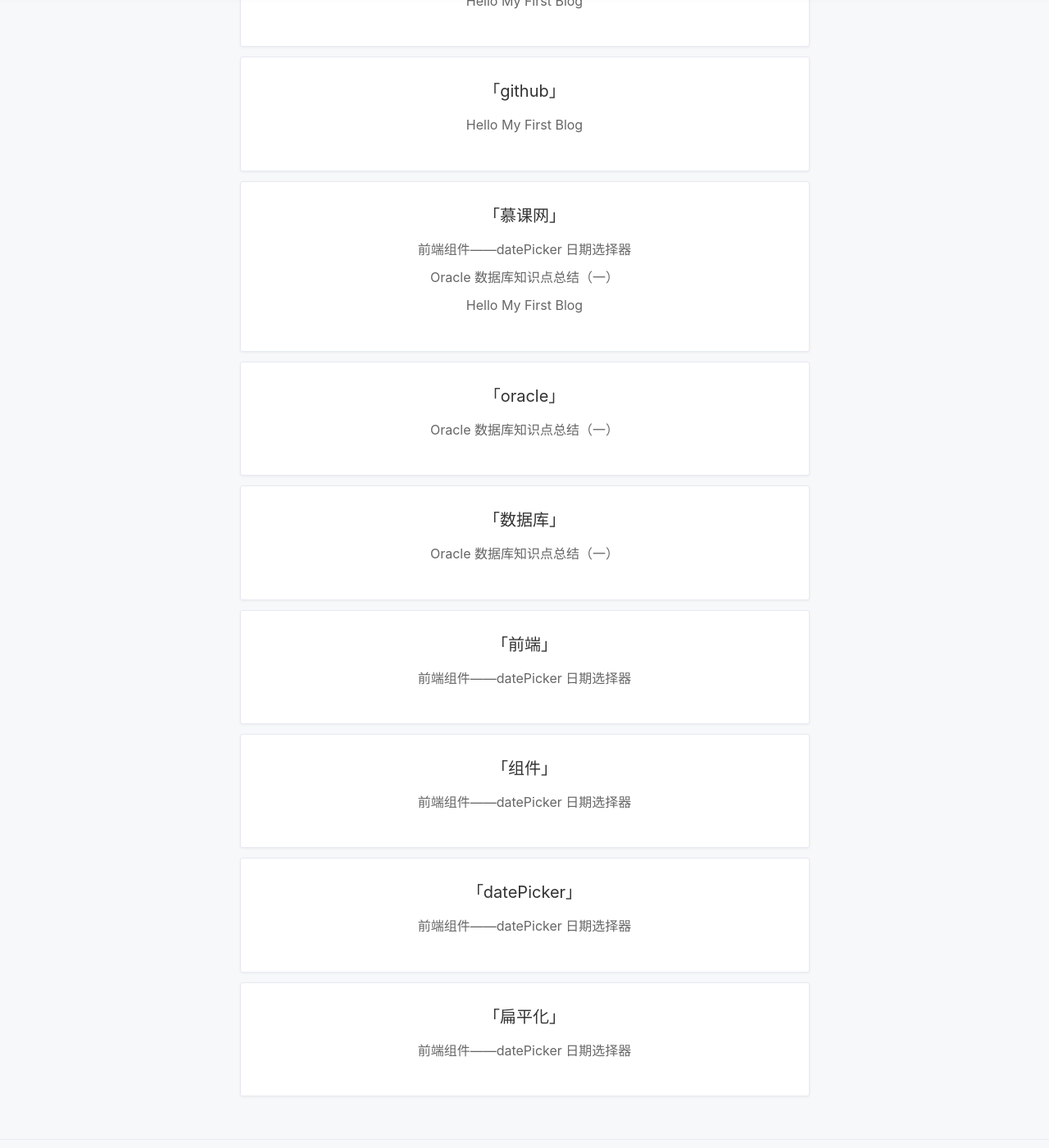
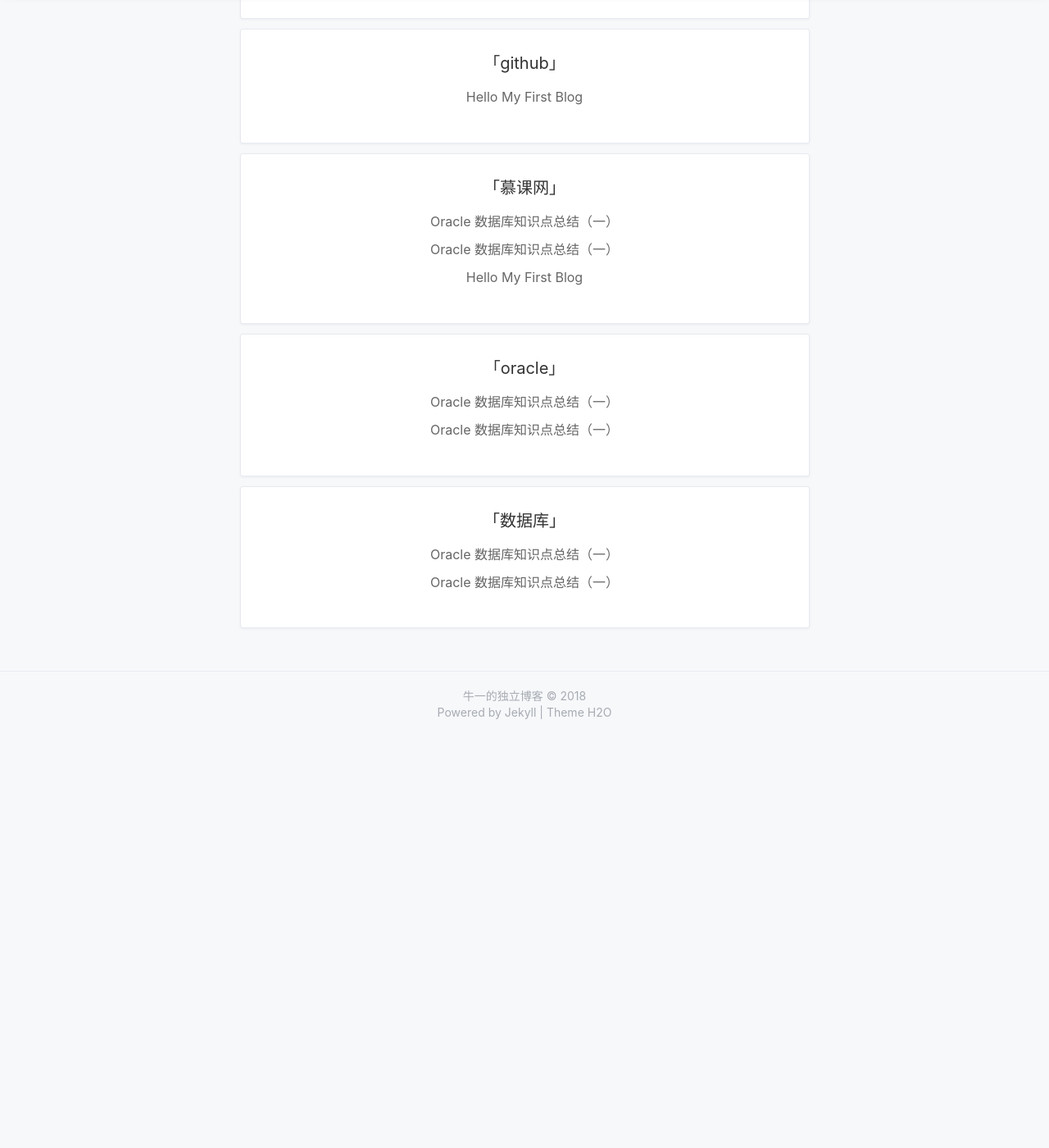
Before and after one commit to niuyi1017/niuyi1017.github.io, a Jekyll site: the page built from tags.html, in a window 1280 px wide and 1400 px high, scrolled down 779 px. Shown: the whole window at 82% size. Built offline with Jekyll 4.4.1, drawn with Linux system fonts in a browser that asks for light colours; nearby versions of some CDN libraries; a style sheet for code colours, icons or effects is not loaded; after the commit the page ends 1678 px from its top, so only the background shows below that; some of the changed lines change nothing that is shown.

Commit message:
Update 2018-04-22-datepicker.md

```diff
--- a/_posts/2018-04-22-datepicker.md
+++ b/_posts/2018-04-22-datepicker.md
@@ -1,3 +1,18 @@
+---
+layout: post
+title: 'Oracle 数据库知识点总结（一）'
+date: 2018-04-06
+author: niuyi
+categories: 记录
+tags: oracle 数据库 慕课网
+---
+
+#### 一点关于Oracle数据库的小总结
+
+
+>本文依据慕课网 [Oracle 数据库开发必备利器路径](https://www.imooc.com/course/programdetail/pid/40)相关课程整理。共分3篇。
+包含Oracle数据库的相关概念、对比、语法，示例等。其中语法部分为方便起见，关键字使用大写，并且使用了较多的换行。实际开发时Oracle对大小写（部分表名等须大写的除外）、换行区分不是很严格，可以依据个人习惯进行书写。
+
 ---
 layout: post
 title: '前端组件——datePicker 日期选择器'
```
